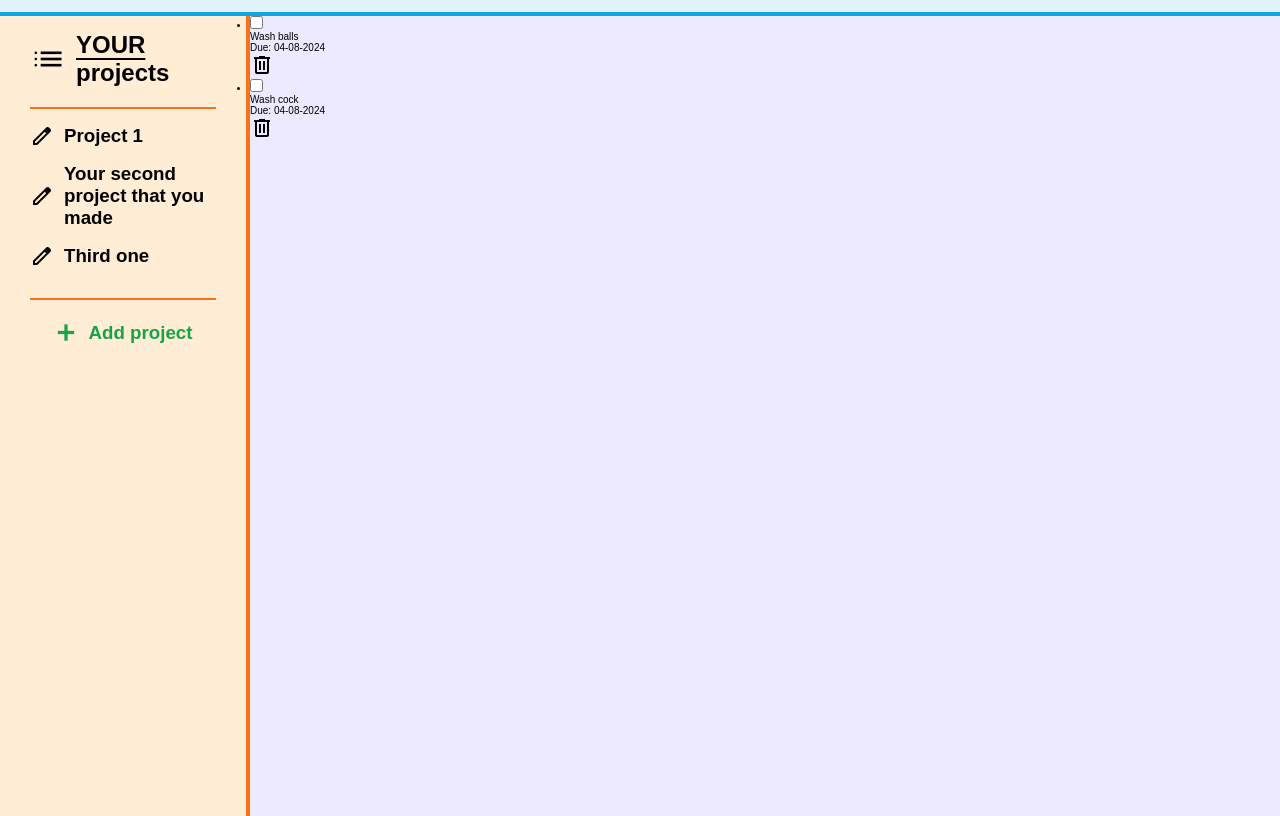
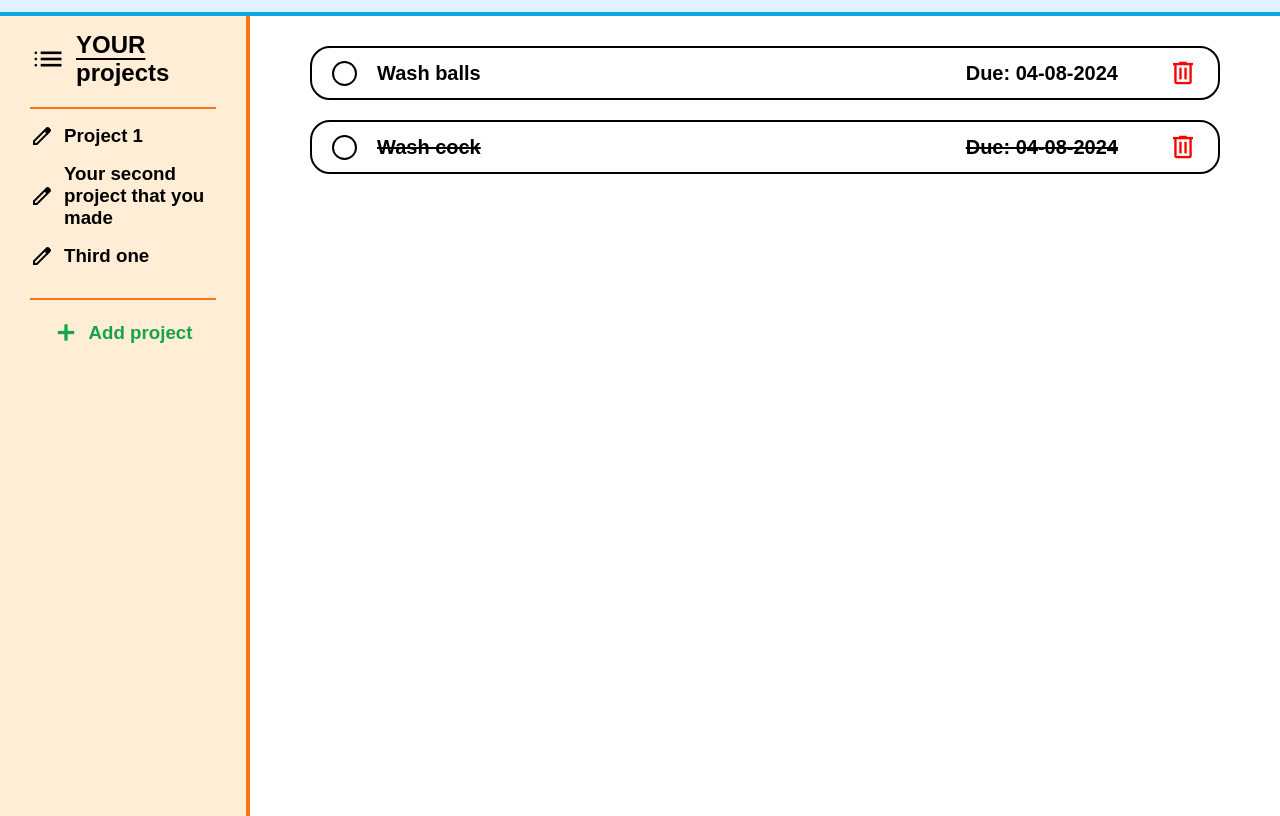
Before and after one commit to 0BooM/todo-list, a website built with webpack: page src/index.html in a window 1280 px wide. Shown: the part 68-884 px from the top of the page. Built offline with nearby package versions, Linux system fonts and the light colour scheme.

Commit message:
Styled elements that will be added by the user inside ul. Used flex to position everything better

```diff
--- a/src/style.css
+++ b/src/style.css
@@ -84,7 +84,6 @@ nav .projects-list .project,
 nav .add-project {
   margin-top: 1.5rem;
   cursor: pointer;
-  transition: 0.15s ease-in-out;
 }
 nav .projects-list .project:hover,
 nav .add-project:hover {
@@ -116,6 +115,84 @@ nav hr {
 }
 
 main {
-  background-color: #ede9fe;
   grid-area: content;
+  padding: 3rem 6rem;
 }
+main ul li {
+  font-size: 2rem;
+  font-weight: bold;
+  list-style: none;
+  border: 2px solid black;
+  border-radius: 2rem;
+  padding: 1rem 2rem;
+  margin-bottom: 2rem;
+}
+
+main ul li {
+  display: flex;
+  align-items: center;
+  justify-content: space-between;
+}
+main ul li div {
+  display: flex;
+  align-items: center;
+  gap: 2rem;
+}
+main ul li .right-section {
+  gap: 5rem;
+}
+
+main ul li input {
+  border: 2px solid black;
+  width: 2.5rem;
+  height: 2.5rem;
+  appearance: none;
+  border-radius: 50%;
+  position: relative;
+  cursor: pointer;
+}
+
+main ul li input,
+main ul li .remove-icon,
+nav .projects-list .project,
+nav .add-project {
+  transition: 0.15s ease-in-out;
+}
+
+main ul li input:hover {
+  border-color: #00792c;
+}
+main ul li input:checked::before {
+  content: "✔";
+  display: block;
+  font-size: 5rem;
+  color: #22c55e;
+  position: absolute;
+  top: 50%;
+  left: 50%;
+  transform: translate(-50%, -50%);
+  border-radius: 50%;
+  width: calc(100% - 8px);
+  height: calc(100% - 8px);
+  display: flex;
+  align-items: center;
+  justify-content: center;
+}
+
+main ul li input:checked {
+  border: 2px solid #16a34a;
+}
+
+main ul .remove-icon {
+  color: rgb(255, 0, 0);
+  font-size: 3rem;
+  cursor: pointer;
+}
+main ul li .remove-icon:hover {
+  color: rgb(150, 0, 0);
+}
+
+.todo-done .left-section,
+.todo-done .right-section p {
+  text-decoration: line-through;
+}
```
